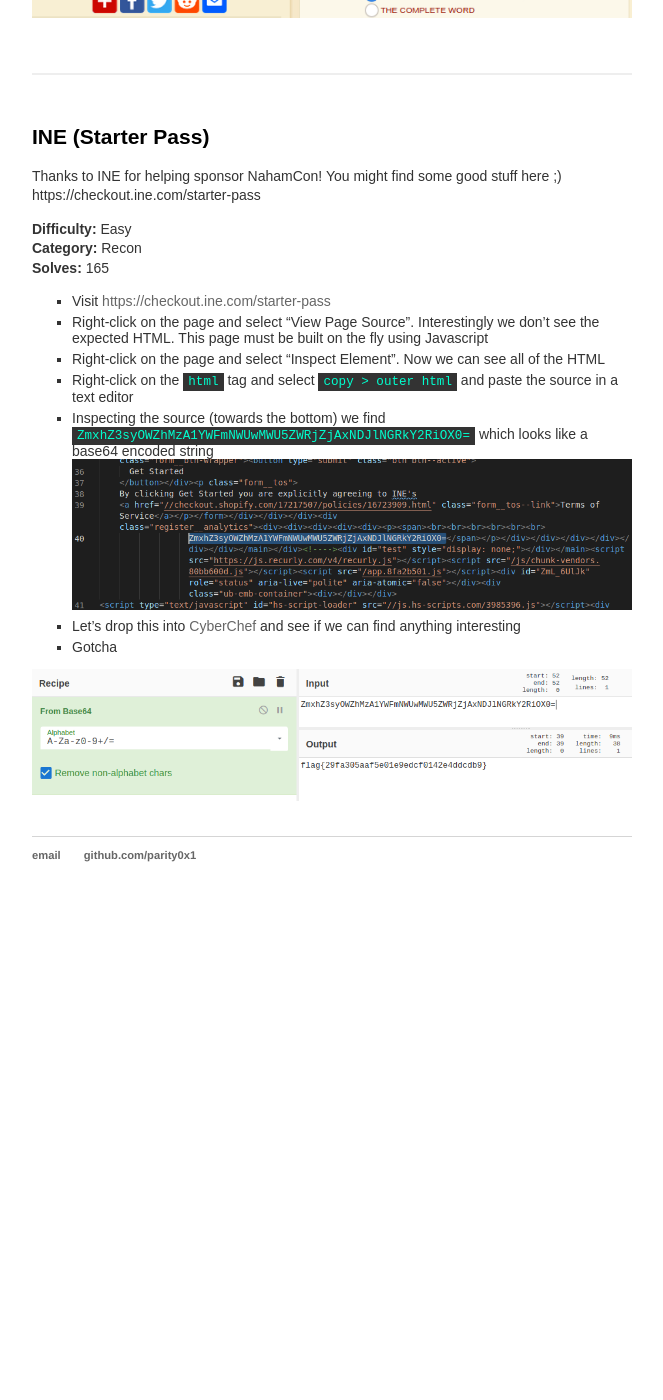
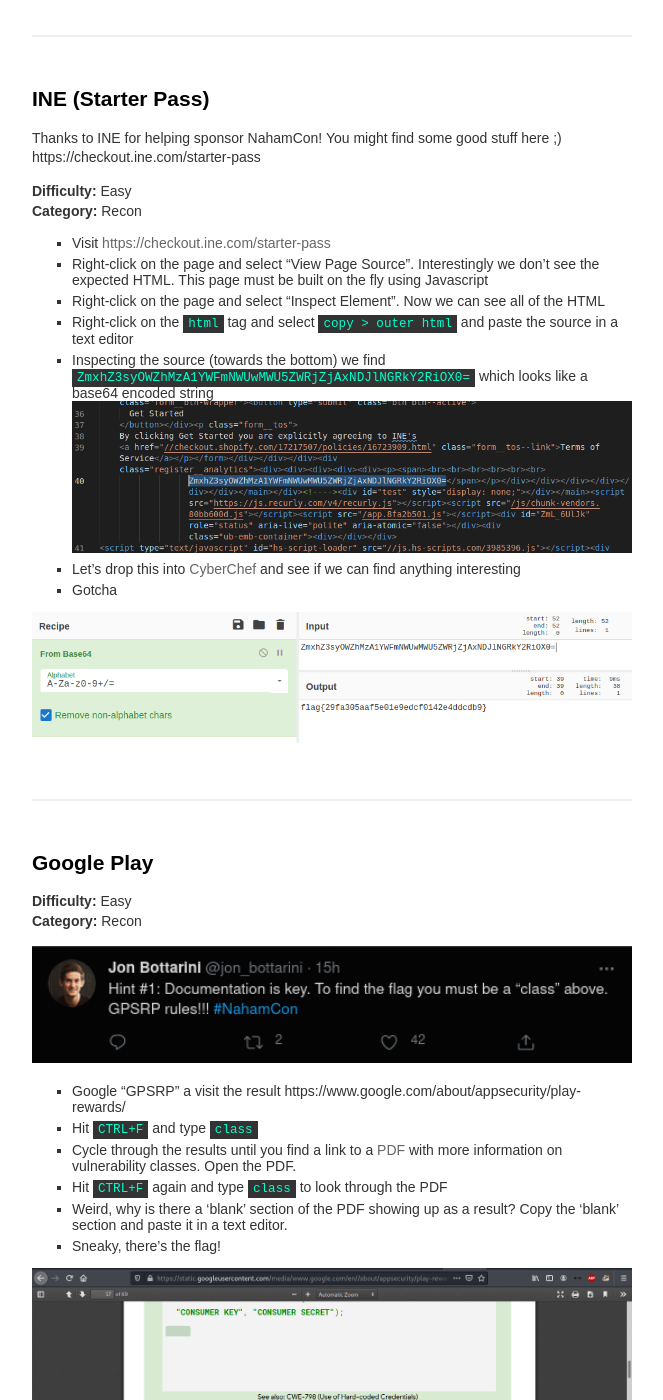
Before and after one commit to parity0x1/parity0x1.github.io, a Jekyll site: the page built from _posts/2021-03-14-nahamcon-ctf-2021.md, in a window 1280 px wide and 1400 px high, scrolled down 2969 px. Shown: the whole window, without its empty margins (308-971 px from the left). Built offline with Jekyll 4.4.1, drawn with Linux system fonts in a browser that asks for light colours; before the commit the page ends 3890 px from its top, so only the background shows below that; some of the changed text lies outside the part shown.

Commit message:
NahamCon CTF 2021 - Challenge No. 5

```diff
--- a/_posts/2021-03-14-nahamcon-ctf-2021.md
+++ b/_posts/2021-03-14-nahamcon-ctf-2021.md
@@ -22,6 +22,7 @@
 1. [Chicken Wings [ Warmups : Easy ]](#2)
 1. [Treasure [ Cryptography : Easy ]](#3)
 1. [INE (Starter Pass) [ Recon : Easy ]](#4)
+1. [Google Play [ Recon : Easy ]](#5)
 
 ---
 
@@ -30,7 +31,6 @@
 
 **Difficulty:** Easy
 **Category:** Warmups
-**Solves:** 2917
 
 
 1. Visit https://ctf.nahamcon.com/rules
@@ -48,7 +48,6 @@
 
 **Difficulty:** Easy
 **Category:** Warmups
-**Solves:** 1111
 
 1. Download the [attachment](/assets/nahamconctf2021/02/attachment.txt)
 1. Open in your text editor...hey, that looks like Wingdings!
@@ -64,7 +63,6 @@
 
 **Difficulty:** Easy
 **Category:** Cryptography
-**Solves:** 154
 
 1. Download [note.txt](/assets/nahamconctf2021/03/note.txt) and [hackers.txt](/assets/nahamconctf2021/03/hackers.txt)
 1. Taking a look at `note.txt` we see a familiar pattern; `flag{ xxxxxxxxx }`
@@ -84,7 +82,6 @@
 
 **Difficulty:** Easy
 **Category:** Recon
-**Solves:** 165
 
 1. Visit [https://checkout.ine.com/starter-pass](https://checkout.ine.com/starter-pass)
 1. Right-click on the page and select "View Page Source". Interestingly we don't see the expected HTML. This page must be built on the fly using Javascript
@@ -96,3 +93,22 @@
 1. Gotcha
 
 ![](/assets/nahamconctf2021/04/02.png)
+
+---
+
+## <a name="5"></a>Google Play
+
+**Difficulty:** Easy
+**Category:** Recon
+
+![](/assets/nahamconctf2021/05/01.png)
+
+1. Google "GPSRP" a visit the result https://www.google.com/about/appsecurity/play-rewards/
+1. Hit `CTRL+F` and type `class`
+1. Cycle through the results until you find a link to a [PDF](https://www.google.com/about/appsecurity/play-rewards/Android_app_vulnerability_classes.pdf_) with more information on vulnerability classes. Open the PDF.
+1. Hit `CTRL+F` again and type `class` to look through the PDF
+1. Weird, why is there a 'blank' section of the PDF showing up as a result? Copy the 'blank' section and paste it in a text editor.
+1. Sneaky, there's the flag!
+
+![](/assets/nahamconctf2021/05/02.png)
+![](/assets/nahamconctf2021/05/03.png)
```
Also changed, not shown: assets/nahamconctf2021/05/01.png (added), assets/nahamconctf2021/05/02.png (added), assets/nahamconctf2021/05/03.png (added).
